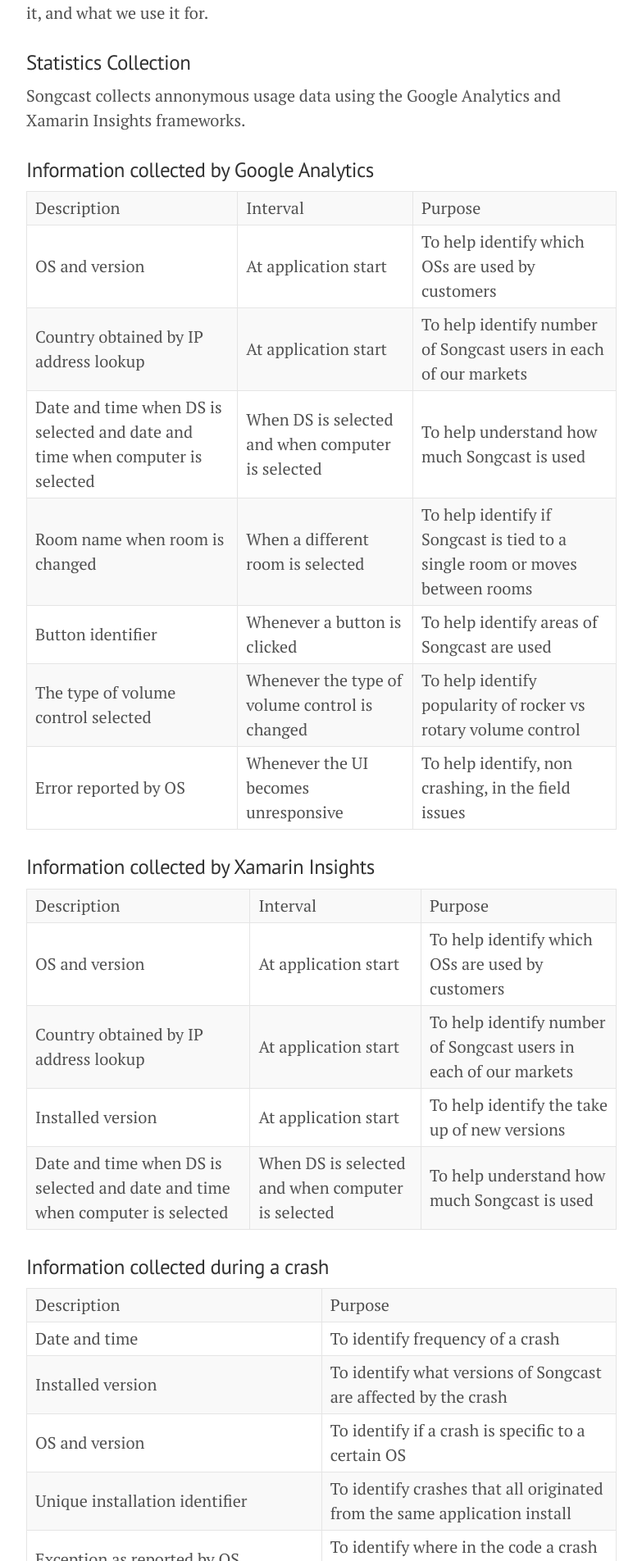
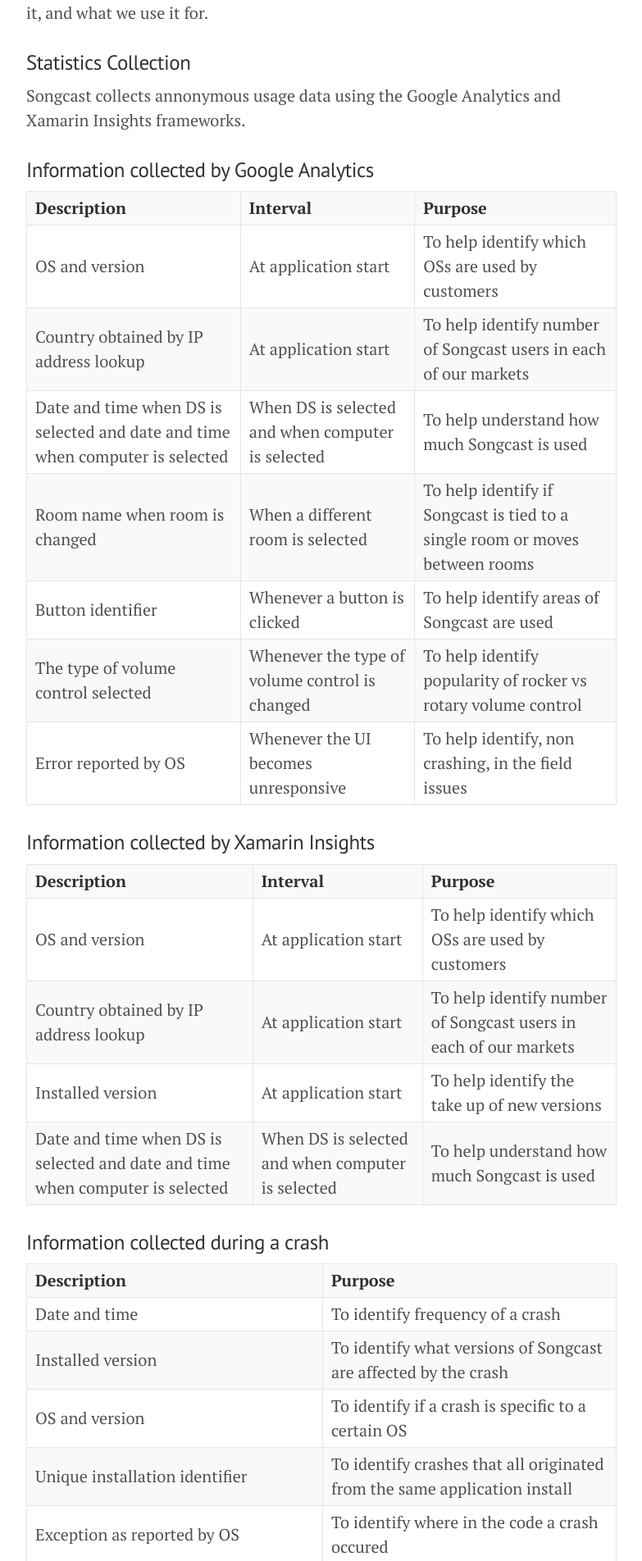
Before and after one commit to linn/songcast.site, a Jekyll site: the page built from privacy.md, in a window 1280 px wide. Shown: the part 339-2243 px from the top of the page at 82% size, without its empty margins (248-1031 px from the left). Built offline with Jekyll 4.4.1, drawn with Linux system fonts in a browser that asks for light colours.

```diff
--- a/privacy.md
+++ b/privacy.md
@@ -13,7 +13,7 @@ Songcast collects annonymous usage data using the Google Analytics and Xamarin I
 
 ### Information collected by Google Analytics
 
-| Description | Interval | Purpose
+| **Description** | **Interval** | **Purpose**
 | OS and version | At application start | To help identify which OSs are used by customers
 | Country obtained by IP address lookup | At application start | To help identify number of Songcast users in each of our markets
 | Date and time when DS is selected and date and time when computer is selected | When DS is selected and when computer is selected | To help understand how much Songcast is used
@@ -24,7 +24,7 @@ Songcast collects annonymous usage data using the Google Analytics and Xamarin I
 
 ### Information collected by Xamarin Insights
 
-| Description | Interval | Purpose
+| **Description** | **Interval** | **Purpose**
 | OS and version | At application start | To help identify which OSs are used by customers
 | Country obtained by IP address lookup | At application start | To help identify number of Songcast users in each of our markets
 | Installed version | At application start | To help identify the take up of new versions
@@ -32,7 +32,7 @@ Songcast collects annonymous usage data using the Google Analytics and Xamarin I
 
 ### Information collected during a crash
 
-| Description | Purpose
+| **Description** | **Purpose**
 | Date and time | To identify frequency of a crash
 | Installed version | To identify what versions of Songcast are affected by the crash
 | OS and version | To identify if a crash is specific to a certain OS
```
